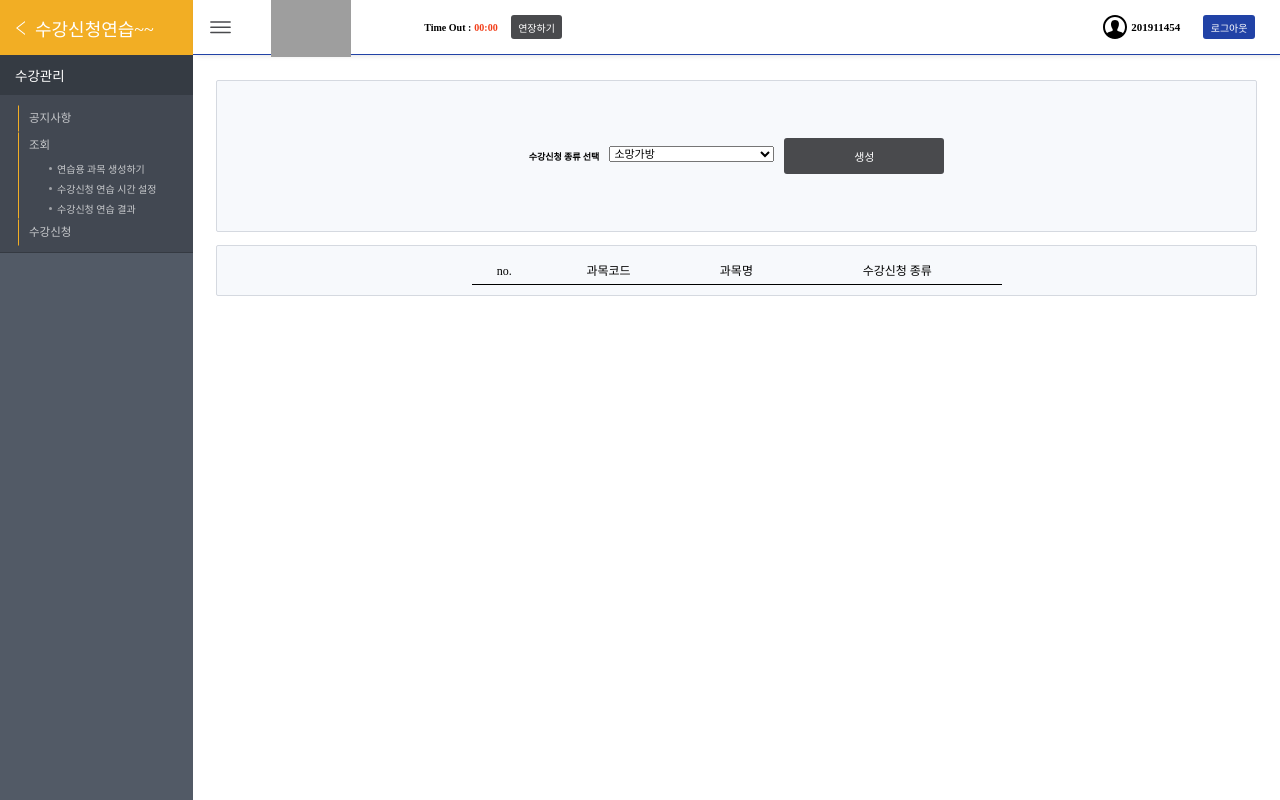
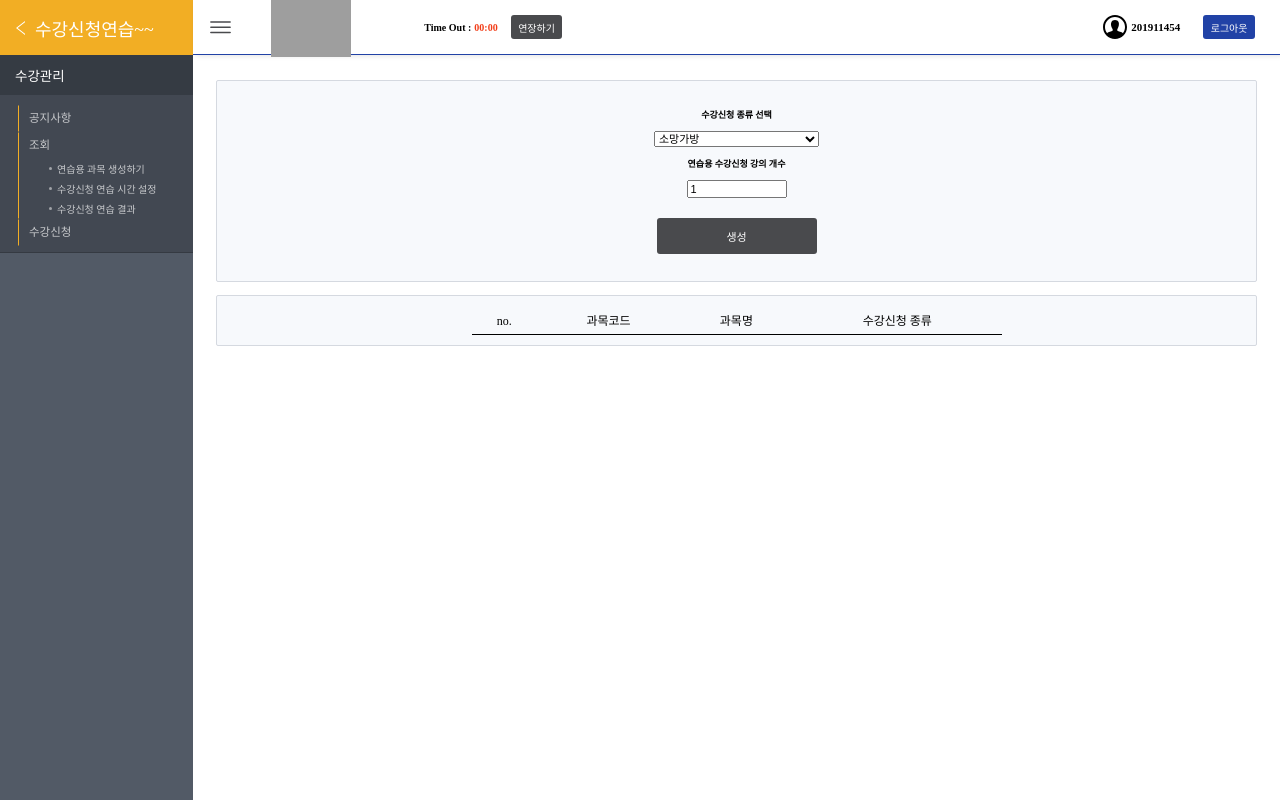
Before and after one commit to bluekmky1/enrollpractice, a React (Create React App) app: page /utility/createEnroll in a window 1280 px wide. Built offline with nearby package versions, Linux system fonts and the light colour scheme; grey boxes are pictures that could not be loaded.

Commit message:
subject create & setting time connect

```diff
--- a/src/Routes/utilityPages/CreateEnroll.tsx
+++ b/src/Routes/utilityPages/CreateEnroll.tsx
@@ -2,7 +2,8 @@ import { motion } from "framer-motion";
 import { useForm } from "react-hook-form";
 import styled from "styled-components";
 import { useRecoilState } from "recoil";
-import { Categories, enrollList } from "../../atom";
+import { Categories, enrollList, enrollReady } from "../../atom";
+import { useState } from "react";
 
 const Container = styled.div`
   width: 100%;
@@ -22,10 +23,12 @@ const DisplayBox = styled(motion.div)`
 
 const CreateForm = styled.form`
   display: flex;
+  flex-direction: column;
+  gap: 10px;
   align-items: center;
   justify-content: center;
   width: 100%;
-  min-height: 150px;
+  min-height: 200px;
 `;
 
 const FormItemLabel = styled.div`
@@ -49,18 +52,15 @@ const CreateBtn = styled(motion.button)`
 `;
 
 const EnrollTypeSelect = styled.select`
-  margin: 0px 10px;
   min-width: 100px;
   font-size: 11px;
-  margin-bottom: 5px;
 `;
+const EnrollTypeOption = styled.option``;
 
 const ErrorBox = styled.div`
   text-align: center;
   font-size: 10px;
 `;
-
-const EnrollTypeOption = styled.option``;
 
 const TableBox = styled.div`
   padding: 10px 10px;
@@ -71,6 +71,11 @@ const TableBox = styled.div`
 const SelectBox = styled.div`
   display: flex;
   flex-direction: column;
+`;
+
+const EnrollCounter = styled.input`
+  min-width: 100px;
+  font-size: 11px;
 `;
 
 const EnrollDisplay = styled.table`
@@ -85,10 +90,12 @@ const EnrollDisplay = styled.table`
 `;
 
 interface ICreateEnroll {
+  enrollCount: number;
   category: string;
 }
 
 function CreateEnroll() {
+  const [ready, setReady] = useRecoilState(enrollReady);
   const [Enrolls, setEnrolls] = useRecoilState(enrollList);
 
   const {
@@ -99,36 +106,50 @@ function CreateEnroll() {
   } = useForm<ICreateEnroll>();
 
   const onValid = (data: ICreateEnroll) => {
+    // 수강신청 을 한번에 생성
+    if (Enrolls.length !== 0) {
+      return;
+    }
+
     if (data.category !== Categories.somang) {
       setError("category", {
         message: "아직 과목번호는 이용 불가합니다.",
       });
       return;
     }
-    if (Enrolls.length > 6) {
+
+    if (Enrolls.length + Number(data.enrollCount) > 7) {
       setError("root.enrollAmount", {
         type: "enrollAmountLimit",
         message: "수강신청 개수는 7개를 넘을 수 없습니다!",
       });
-    } else {
-      // 이후 과목 코드 형태를 추가할 때에 if문 구절 추가해서 카테고리가 somang과 과목번호로 나눠지게 해야함
-      // 현재는 somang 카테고리 형태로만 추가되는 형태임
+      console.log(Enrolls.length + data.enrollCount);
+      return;
+    }
+    /*
+       이후 과목 코드 형태를 추가할 때에 if문 구절 추가해서
+       카테고리가 somang과 과목번호로 나눠지게 해야함
+       현재는 somang 카테고리 형태로만 추가되는 형태임
+    */
+    for (let i = 0; i < data.enrollCount; i++) {
       setEnrolls((prev) => [
         ...prev,
         {
-          id: prev.length === 0 ? 0 : prev.length,
+          id: prev.length,
           title: `수강신청 성공하자 ${prev.length + 1} !!!`,
-          subjectCode: Math.floor(Math.random() * 10000),
+          subjectCode: String(Math.floor(Math.random() * 100000)).slice(0, 4),
           enrollCategory: Categories.somang,
         },
       ]);
     }
+    setReady(true);
+
     console.log(Enrolls);
   };
 
   return (
     <Container>
-      <DisplayBox>
+      <DisplayBox style={{ display: ready ? "none" : "flex" }}>
         <CreateForm onSubmit={handleSubmit(onValid)}>
           <FormItemLabel>수강신청 종류 선택</FormItemLabel>
           <SelectBox>
@@ -145,17 +166,17 @@ function CreateEnroll() {
             </EnrollTypeSelect>
             <ErrorBox>{errors.category?.message}</ErrorBox>
           </SelectBox>
-          <CreateBtn
-            animate={{
-              backgroundColor: errors.root?.enrollAmount
-                ? "#FB3640"
-                : "#494a4d",
-            }}
-          >
-            {errors.root?.enrollAmount
-              ? errors.root?.enrollAmount.message
-              : "생성"}
-          </CreateBtn>
+          <FormItemLabel>연습용 수강신청 강의 개수</FormItemLabel>
+          <EnrollCounter
+            {...register("enrollCount")}
+            defaultValue={1}
+            min={1}
+            max={7}
+            type="number"
+          />
+          <ErrorBox>{errors.root?.enrollAmount.message}</ErrorBox>
+
+          <CreateBtn>생성</CreateBtn>
         </CreateForm>
       </DisplayBox>
       <DisplayBox>
--- a/src/Routes/utilityPages/SettingTime.tsx
+++ b/src/Routes/utilityPages/SettingTime.tsx
@@ -1,7 +1,13 @@
 import { motion } from "framer-motion";
 import styled from "styled-components";
 import { useRecoilState, useSetRecoilState } from "recoil";
-import { enrollopenState, enrollTime, timeFlow } from "../../atom";
+import {
+  enrollList,
+  enrollopenState,
+  enrollReady,
+  enrollTime,
+  timeFlow,
+} from "../../atom";
 
 const Container = styled.div`
   width: 100%;
@@ -37,16 +43,21 @@ const TimerLabel = styled.div`
 `;
 
 function SettingTime() {
+  const setEnrollList = useSetRecoilState(enrollList);
+  const setReady = useSetRecoilState(enrollReady);
+
   const [enrollOpen, setEnrollOpen] = useRecoilState(enrollopenState);
   const [timeGoing, setTimeGoing] = useRecoilState(timeFlow);
   const [times, setTimes] = useRecoilState(enrollTime);
   const enrollTimer = (minutes: number) => {
-    // 취소를 누를 때
+    // 일반 상태에서 취소를 눌렀을 때 실행
     if (minutes === 0) {
-      // 일반 상태에서 취소를 눌렀을 때
       setEnrollOpen(false);
       if (!timeGoing) {
+        //시간이 갈 때 취소를 누를 때 실행 안됨
         setEnrollOpen(false);
+        setEnrollList((prev) => (prev = []));
+        setReady(false);
         return;
       }
       // 시간이 흐르는 도중 취소를 눌렀을 때
--- a/src/atom.tsx
+++ b/src/atom.tsx
@@ -8,23 +8,31 @@ export enum Categories {
 export interface EnrollPracticeList {
   id: number;
   title: string;
-  subjectCode: number;
+  subjectCode: string;
   enrollCategory: string;
 }
 
+// 현재 수강신청 리스트
 export const enrollList = atom<EnrollPracticeList[]>({
   key: "enrollList",
   default: [],
 });
 
+// 왼쪽 슬라이더 바가 보이는지 안보이는지
 export const slideropenState = atom({
   key: "slideropen",
   default: true,
 });
 
+// 수강신청이 진행중인지 아닌지
 export const enrollopenState = atom({
   key: "enrollopen",
   // false가 기본 디폴트 값이어야함(중요!!!!)
+  default: false,
+});
+
+export const enrollReady = atom({
+  key: "enrollReady",
   default: false,
 });
 
@@ -33,6 +41,7 @@ export const enrollTime = atom({
   default: 0,
 });
 
+// 수강신청 타이머가 흐르고 있는지 아닌지
 export const timeFlow = atom<NodeJS.Timeout | null>({
   key: "timeflow",
   default: null,
```
